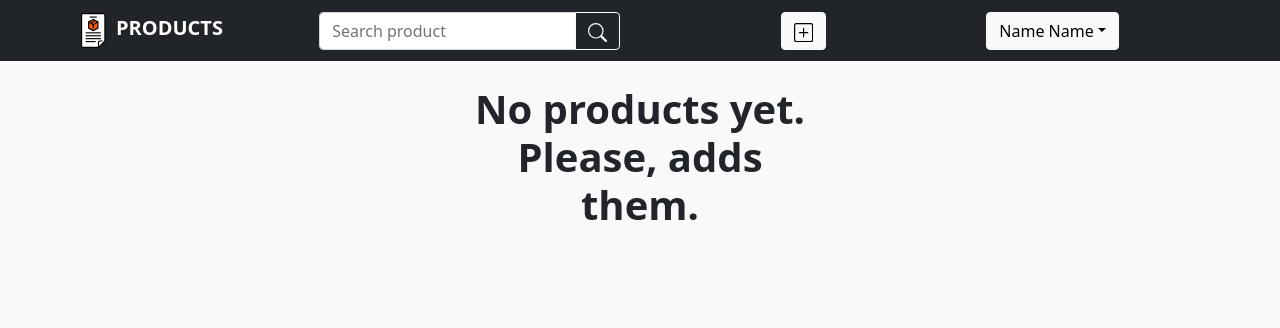
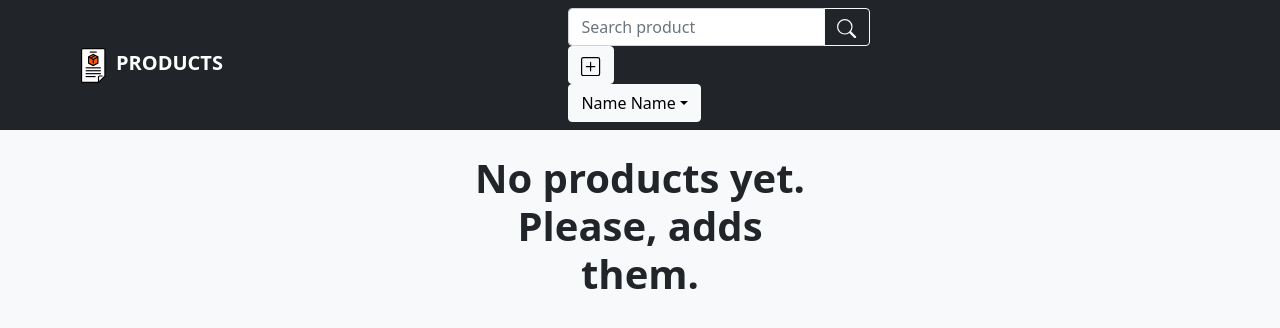
Before and after one commit to teneons/product-list-pro, a React (Create React App) app: page / in a window 1280 px wide. Shown: the top 328 px of the page. Built offline with nearby package versions, Linux system fonts and the light colour scheme.

Commit message:
search product - moved to separate component

```diff
--- a/src/components/Header/Header.js
+++ b/src/components/Header/Header.js
@@ -5,6 +5,7 @@ import 'bootstrap/dist/css/bootstrap.min.css';
 import 'bootstrap/dist/js/bootstrap.bundle.min';
 import {search_product} from '../../reducers/actions';
 import AddProduct from './AddProduct';
+import SearchProduct from './SearchProduct';
 
 
 class Header extends Component {
@@ -24,11 +25,6 @@ class Header extends Component {
 
 
   render() {
-    //svg
-    const svgSearch = <svg width="1.2em" height="1.2em" viewBox="0 0 16 16" className="bi bi-search" fill="currentColor" xmlns="http://www.w3.org/2000/svg">
-      <path fillRule="evenodd" d="M10.442 10.442a1 1 0 0 1 1.415 0l3.85 3.85a1 1 0 0 1-1.414 1.415l-3.85-3.85a1 1 0 0 1 0-1.415z"/>
-      <path fillRule="evenodd" d="M6.5 12a5.5 5.5 0 1 0 0-11 5.5 5.5 0 0 0 0 11zM13 6.5a6.5 6.5 0 1 1-13 0 6.5 6.5 0 0 1 13 0z"/>
-    </svg>
 
     return (
       <div>
@@ -41,28 +37,24 @@ class Header extends Component {
 
           <div className='d-flex justify-content-around col-sm-12 col-md-9 col-lg7 row-sm'>
             <div>
-            <div className='input-group'>
-              <input type="search" className="form-control" onChange={e => this.setState({search: e.target.value})} name='search' placeholder="Search product" aria-label="Search" />
-              <button type="button" onClick={() => this.searchProduct()} className="btn btn-outline-light">{svgSearch}</button>
-            </div>
-            </div>
 
+              <SearchProduct />
               <AddProduct />
 
               <div className="dropdown">
                 <button className="btn btn-light dropdown-toggle" type="button" id="dropdownMenuButton" data-bs-toggle="dropdown" aria-expanded="false">
                   Name Name
                 </button>
-
                 <ul className="dropdown-menu dropdown-menu-dark text-center" aria-labelledby="dropdownMenuButton">
                   <li><a className="dropdown-item" href="#">Account</a></li>
                   <li><a className="dropdown-item disabled" href="#">Sign out</a></li>
                 </ul>
               </div>
+
+            </div>
           </div>
 
         </nav>
-
       </div>
   )
 }
--- /dev/null
+++ b/src/components/Header/SearchProduct.js
@@ -0,0 +1,18 @@
+import React, { Component} from 'react';
+
+export default class SearchProduct extends Component {
+
+  render() {
+    const svgSearch = <svg width="1.2em" height="1.2em" viewBox="0 0 16 16" className="bi bi-search" fill="currentColor" xmlns="http://www.w3.org/2000/svg">
+      <path fillRule="evenodd" d="M10.442 10.442a1 1 0 0 1 1.415 0l3.85 3.85a1 1 0 0 1-1.414 1.415l-3.85-3.85a1 1 0 0 1 0-1.415z"/>
+      <path fillRule="evenodd" d="M6.5 12a5.5 5.5 0 1 0 0-11 5.5 5.5 0 0 0 0 11zM13 6.5a6.5 6.5 0 1 1-13 0 6.5 6.5 0 0 1 13 0z"/>
+    </svg>
+
+    return(
+      <div className='input-group'>
+        <input type="search" className="form-control" onChange={e => this.setState({search: e.target.value})} name='search' placeholder="Search product" aria-label="Search" />
+        <button type="button" onClick={() => this.searchProduct()} className="btn btn-outline-light">{svgSearch}</button>
+      </div>
+    )
+  }
+}
```
Lines whose indentation alone changed are shown as unchanged.
